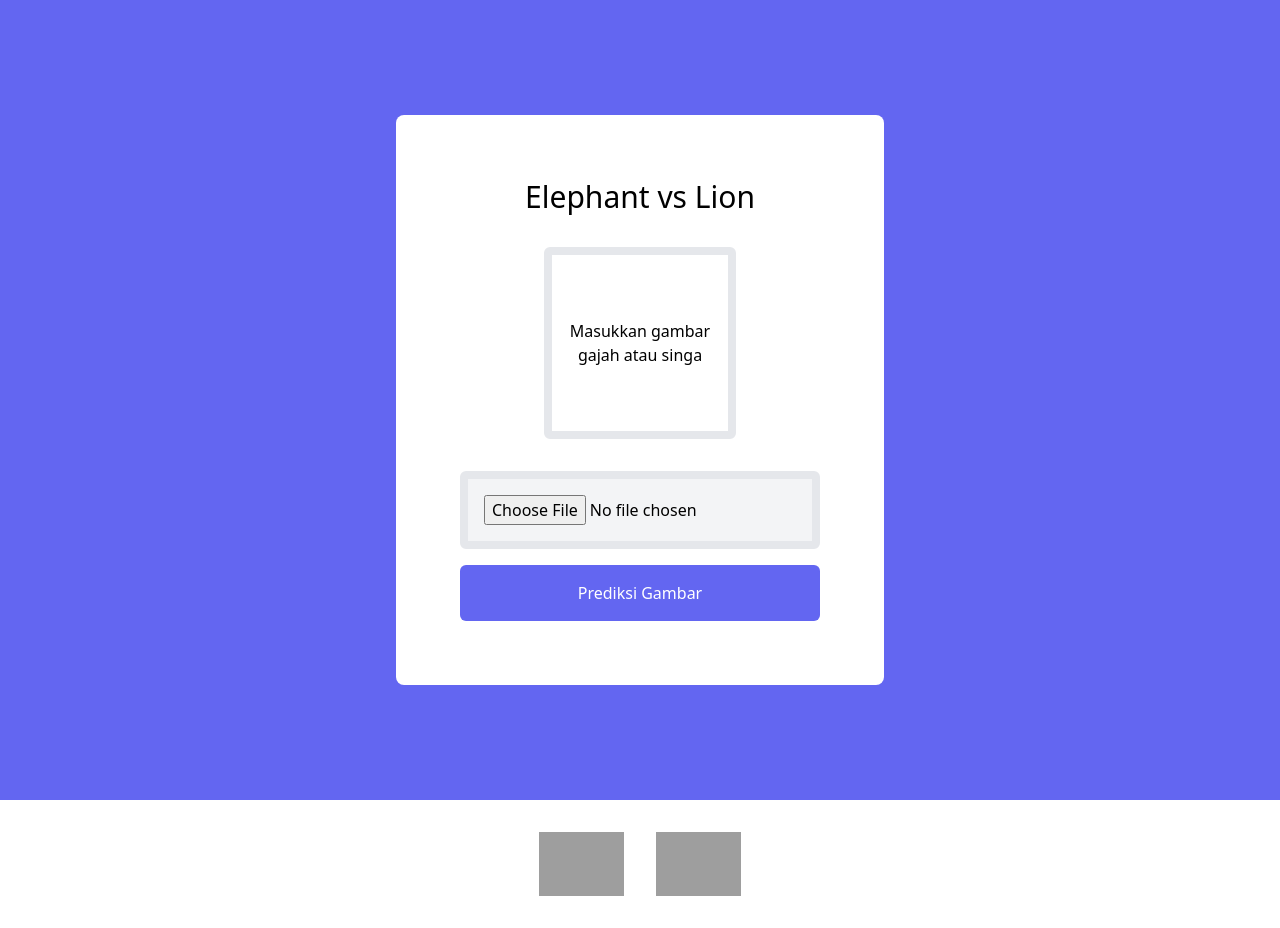
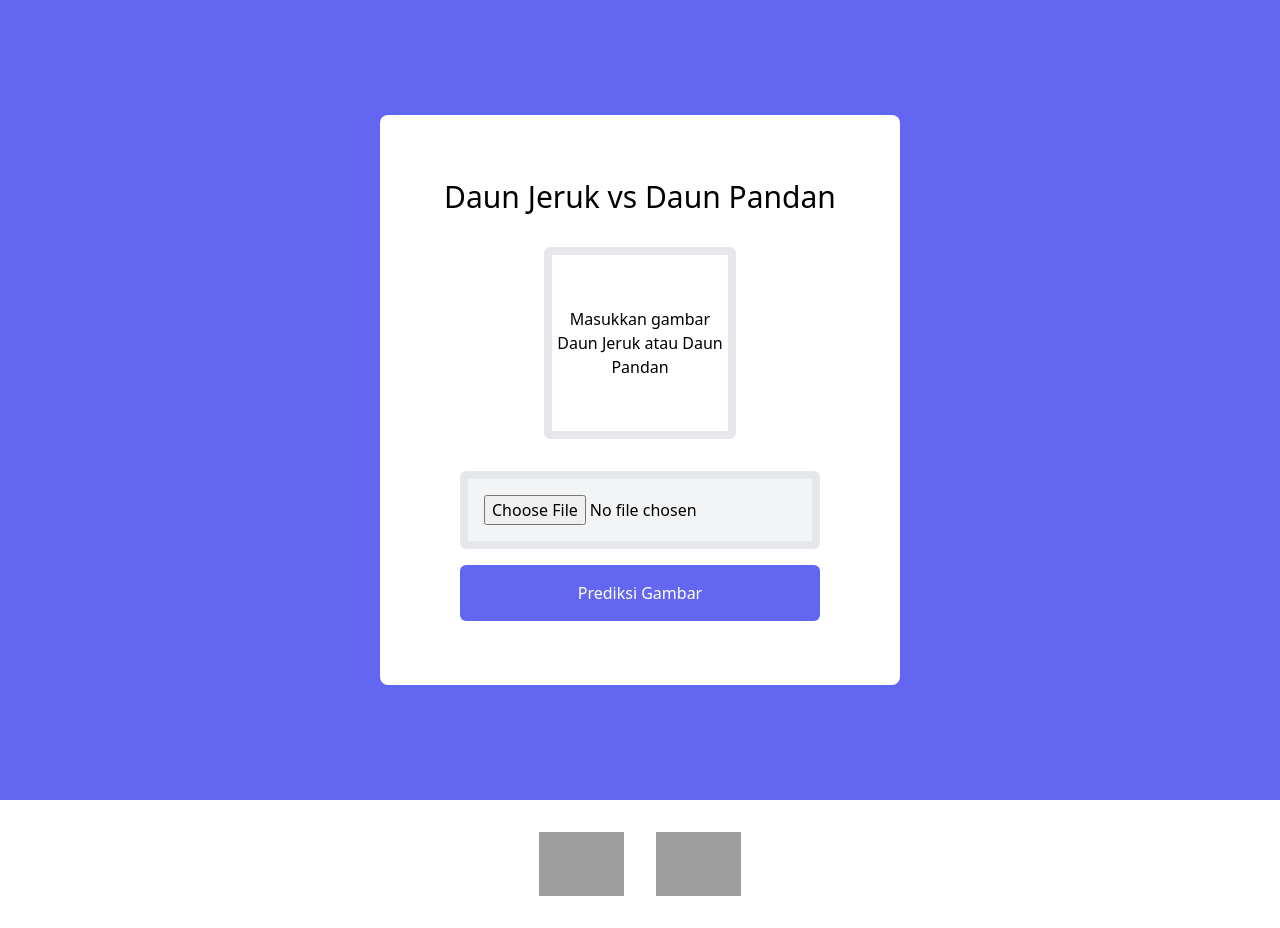
Before and after one commit to rahayuisnaini/cbir-flask, a Flask app: page / in a window 1280 px wide. Run offline with Flask 2, Linux system fonts and the light colour scheme; grey boxes are pictures that could not be loaded.

Commit message:
Update index.html

```diff
--- a/templates/index.html
+++ b/templates/index.html
@@ -8,7 +8,7 @@
             href="https://unpkg.com/tailwindcss@^2/dist/tailwind.min.css"
             rel="stylesheet"
         />
-        <title>Elephant vs Lion App</title>
+        <title>Daun Jeruk vs Daun Pandan App</title>
     </head>
     <body>
         <section
@@ -31,7 +31,7 @@
                     rounded-lg
                 "
             >
-                <h1 class="text-3xl text-bold">Elephant vs Lion</h1>
+                <h1 class="text-3xl text-bold">Daun Jeruk vs Daun Pandan</h1>
 
                 {% if uploaded_image %}
                 <img
@@ -52,7 +52,7 @@
                     "
                 >
                     <p class="text-center">
-                        Masukkan gambar gajah atau singa
+                        Masukkan gambar Daun Jeruk atau Daun Pandan
                     </p>
                 </div>
                 {% endif %} {% if prediction %}
```
